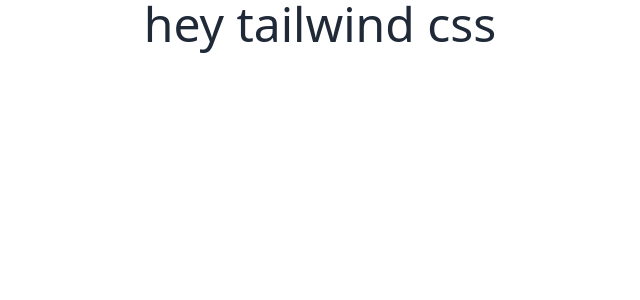
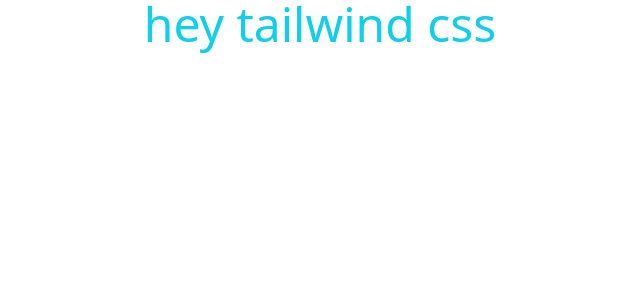
Before and after one commit to me-sajib/react-tools-manufactures, a React (Create React App) app: page / in a window 1280 px wide. Shown: the top 300 px of the page, without its empty margins (320-960 px from the left). Built offline with nearby package versions, Linux system fonts and the light colour scheme.

Commit message:
themes color add

```diff
--- a/src/App.js
+++ b/src/App.js
@@ -3,7 +3,7 @@
 function App() {
   return (
     <div className="App">
-      <h1 className="text-5xl">hey tailwind css</h1>
+      <h1 className="text-5xl text-primary">hey tailwind css</h1>
     </div>
   );
 }
--- a/tailwind.config.js
+++ b/tailwind.config.js
@@ -5,4 +5,19 @@
   },
 
   plugins: [require("daisyui")],
+  daisyui: {
+    themes: [
+      {
+        doctortheme: {
+          primary: "#0FCFEC",
+          secondary: "#19D3AE",
+          accent: "#3A4256",
+          neutral: "#3d4451",
+          "base-100": "#ffffff",
+        },
+      },
+      "dark",
+      "cupcake",
+    ],
+  },
 };
```
